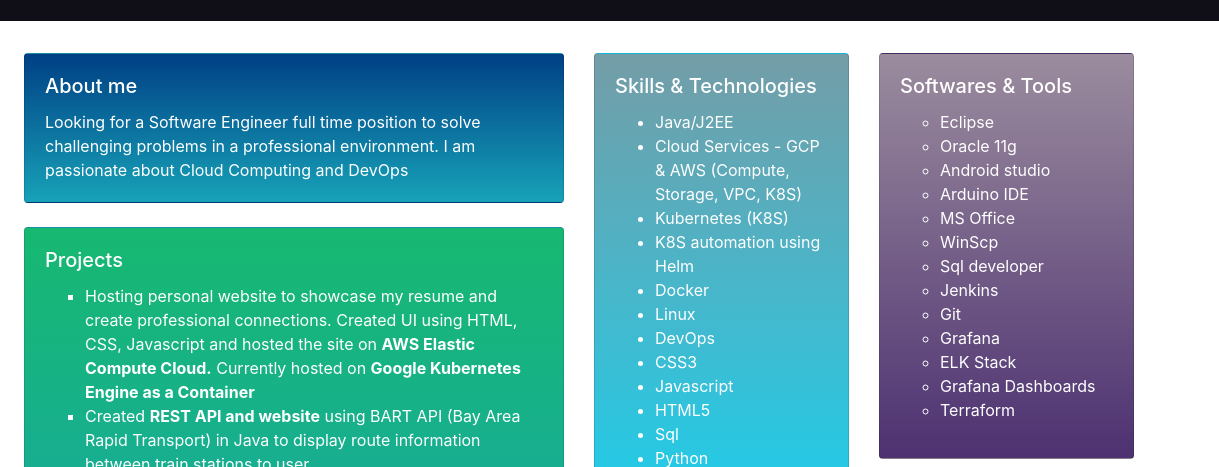
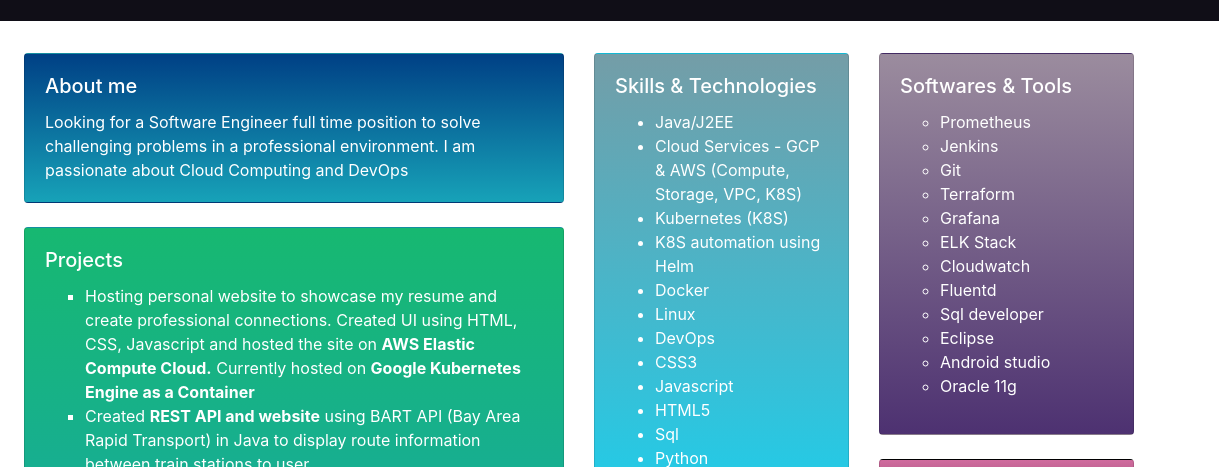
Before and after one commit to Abhimanyu15/website, a plain HTML site: page profile/index.html in a window 1280 px wide. Shown: the part 165-632 px from the top of the page, 61-1280 px from the left. Drawn offline with nearby package versions, Linux system fonts and the light colour scheme.

Commit message:
updated tools section

```diff
--- a/profile/index.html
+++ b/profile/index.html
@@ -171,19 +171,18 @@
             <div class="card-body">
               <h5 class="card-title">Softwares & Tools</h5>
               <ul style="list-style-type:circle;">
-                <li>Eclipse</li>
-                <li>Oracle 11g</li>
-                <li>Android studio</li>
-                <li>Arduino IDE</li>
-                <li>MS Office</li>
-                <li>WinScp</li>
-                <li>Sql developer</li>
+                <li>Prometheus</li>
                 <li>Jenkins</li>
                 <li>Git</li>
+                <li>Terraform</li>
                 <li>Grafana</li>
                 <li>ELK Stack</li>
-                <li>Grafana Dashboards</li>
-                <li>Terraform</li>
+                <li>Cloudwatch</li>
+                <li>Fluentd</li>
+                <li>Sql developer</li>
+                <li>Eclipse</li>
+                <li>Android studio</li>
+                <li>Oracle 11g</li>
               </ul>
             </div>
           </div>
```
